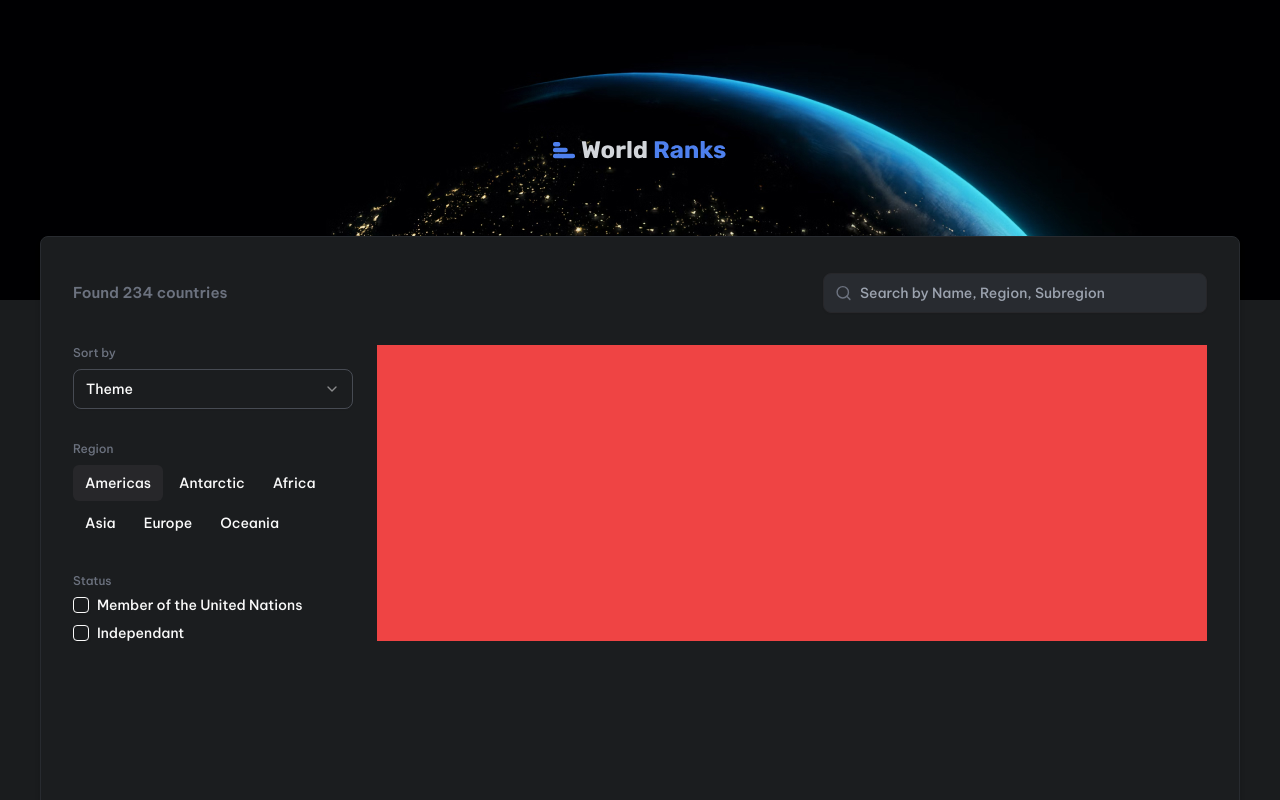
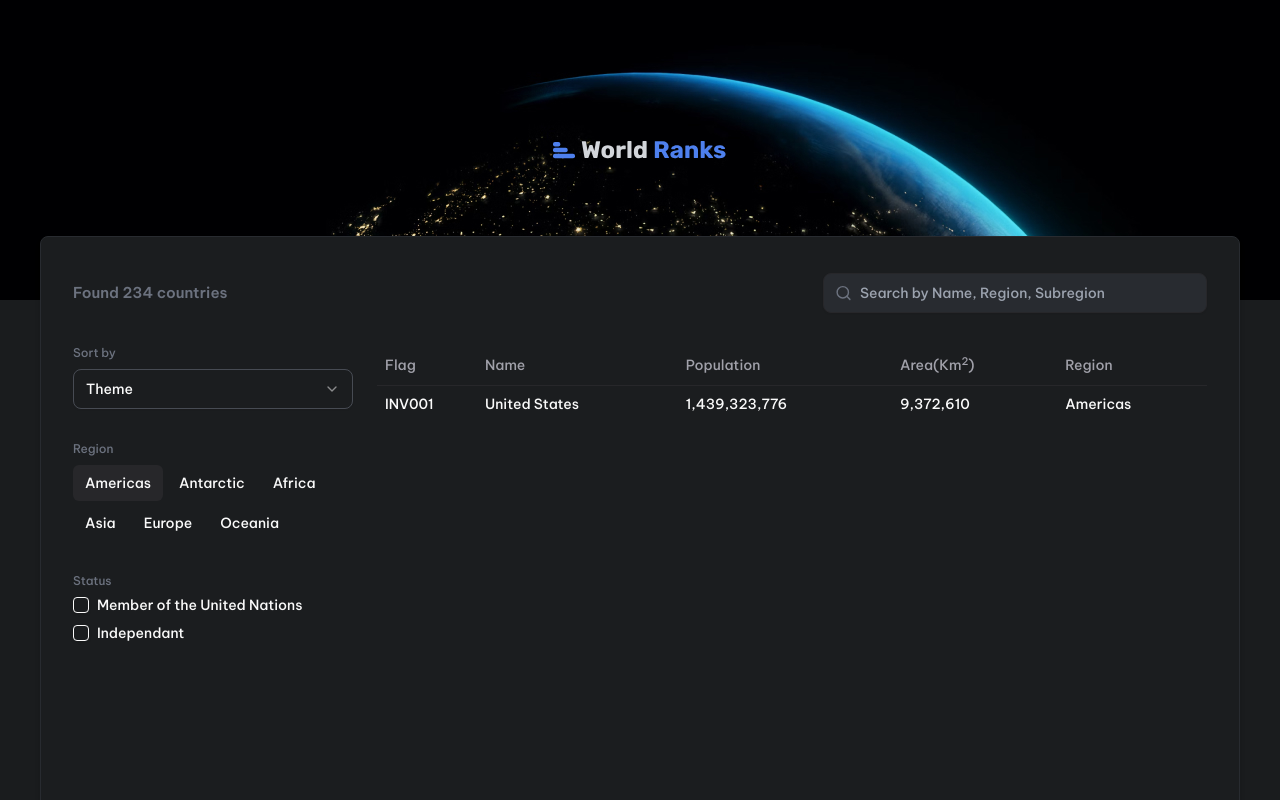
Before and after one commit to BinarySenseiii/world-ranks, a Next.js app: page / in a window 1280 px wide. Shown: the top 800 px of the page. Built offline with nearby package versions, Linux system fonts and the light colour scheme.

Commit message:
(dep: react-query): fetching

```diff
--- a/package.json
+++ b/package.json
@@ -31,6 +31,8 @@
     "@radix-ui/react-slot": "1.0.2",
     "@radix-ui/react-toggle": "1.0.3",
     "@radix-ui/react-toggle-group": "1.0.4",
+    "@tanstack/react-query": "5.20.5",
+    "@tanstack/react-query-devtools": "5.20.5",
     "class-variance-authority": "0.7.0",
     "clsx": "2.1.0",
     "lucide-react": "0.330.0",
@@ -38,6 +40,7 @@
     "next-themes": "0.2.1",
     "react": "18.2.0",
     "react-dom": "18.2.0",
+    "sharp": "0.33.2",
     "tailwind-merge": "2.2.1",
     "tailwindcss-animate": "1.0.7"
   },
--- a/src/app/page.tsx
+++ b/src/app/page.tsx
@@ -1,5 +1,6 @@
 import React from 'react';
 
+import { CountryList } from '@/components/country';
 import Header from '@/components/header';
 import { SearchAside, SearchHeader } from '@/components/search';
 
@@ -12,7 +13,7 @@
 
         <div className="grid sm:grid-cols-home gap-4 sm:gap-6 mt-8">
           <SearchAside />
-          <div className="bg-red-500 h-full"></div>
+          <CountryList />
         </div>
       </div>
     </>
--- /dev/null
+++ b/src/components/country/country-list.tsx
@@ -0,0 +1,31 @@
+import { Table, TableBody, TableCell, TableHead, TableHeader, TableRow } from '@/components/ui/table';
+
+const CountryList = () => {
+  return (
+    <Table>
+      <TableHeader>
+        <TableRow>
+          <TableHead className="w-[100px]">Flag</TableHead>
+          <TableHead>Name</TableHead>
+          <TableHead>Population</TableHead>
+          <TableHead>
+            Area(Km<sup>2</sup>)
+          </TableHead>
+
+          <TableHead>Region</TableHead>
+        </TableRow>
+      </TableHeader>
+      <TableBody>
+        <TableRow>
+          <TableCell>INV001</TableCell>
+          <TableCell>United States</TableCell>
+          <TableCell>1,439,323,776</TableCell>
+          <TableCell>9,372,610</TableCell>
+          <TableCell>Americas</TableCell>
+        </TableRow>
+      </TableBody>
+    </Table>
+  );
+};
+
+export default CountryList;
--- /dev/null
+++ b/src/components/country/index.ts
@@ -0,0 +1 @@
+export { default as CountryList } from './country-list';
--- /dev/null
+++ b/src/components/ui/table.tsx
@@ -0,0 +1,76 @@
+import * as React from 'react';
+
+import { cn } from '@/lib/utils';
+
+const Table = React.forwardRef<HTMLTableElement, React.HTMLAttributes<HTMLTableElement>>(
+  ({ className, ...props }, ref) => (
+    <div className="relative w-full overflow-auto">
+      <table ref={ref} className={cn('w-full caption-bottom text-sm', className)} {...props} />
+    </div>
+  )
+);
+Table.displayName = 'Table';
+
+const TableHeader = React.forwardRef<HTMLTableSectionElement, React.HTMLAttributes<HTMLTableSectionElement>>(
+  ({ className, ...props }, ref) => <thead ref={ref} className={cn('[&_tr]:border-b', className)} {...props} />
+);
+TableHeader.displayName = 'TableHeader';
+
+const TableBody = React.forwardRef<HTMLTableSectionElement, React.HTMLAttributes<HTMLTableSectionElement>>(
+  ({ className, ...props }, ref) => (
+    <tbody ref={ref} className={cn('[&_tr:last-child]:border-0', className)} {...props} />
+  )
+);
+TableBody.displayName = 'TableBody';
+
+const TableFooter = React.forwardRef<HTMLTableSectionElement, React.HTMLAttributes<HTMLTableSectionElement>>(
+  ({ className, ...props }, ref) => (
+    <tfoot ref={ref} className={cn('border-t bg-muted/50 font-medium [&>tr]:last:border-b-0', className)} {...props} />
+  )
+);
+TableFooter.displayName = 'TableFooter';
+
+const TableRow = React.forwardRef<HTMLTableRowElement, React.HTMLAttributes<HTMLTableRowElement>>(
+  ({ className, ...props }, ref) => (
+    <tr
+      ref={ref}
+      className={cn('border-b transition-colors hover:bg-muted/50 data-[state=selected]:bg-muted', className)}
+      {...props}
+    />
+  )
+);
+TableRow.displayName = 'TableRow';
+
+const TableHead = React.forwardRef<HTMLTableCellElement, React.ThHTMLAttributes<HTMLTableCellElement>>(
+  ({ className, ...props }, ref) => (
+    <th
+      ref={ref}
+      className={cn(
+        'h-10 px-2 text-left align-middle font-medium text-muted-foreground [&:has([role=checkbox])]:pr-0 [&>[role=checkbox]]:translate-y-[2px]',
+        className
+      )}
+      {...props}
+    />
+  )
+);
+TableHead.displayName = 'TableHead';
+
+const TableCell = React.forwardRef<HTMLTableCellElement, React.TdHTMLAttributes<HTMLTableCellElement>>(
+  ({ className, ...props }, ref) => (
+    <td
+      ref={ref}
+      className={cn('p-2 align-middle [&:has([role=checkbox])]:pr-0 [&>[role=checkbox]]:translate-y-[2px]', className)}
+      {...props}
+    />
+  )
+);
+TableCell.displayName = 'TableCell';
+
+const TableCaption = React.forwardRef<HTMLTableCaptionElement, React.HTMLAttributes<HTMLTableCaptionElement>>(
+  ({ className, ...props }, ref) => (
+    <caption ref={ref} className={cn('mt-4 text-sm text-muted-foreground', className)} {...props} />
+  )
+);
+TableCaption.displayName = 'TableCaption';
+
+export { Table, TableHeader, TableBody, TableFooter, TableHead, TableRow, TableCell, TableCaption };
```
Also changed, not shown: src/components/ui/select.tsx (+8 -8 lines), 1 other file (tests, documents, lock files or other folders).
